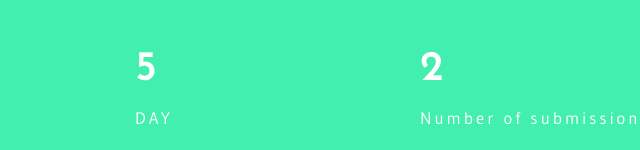
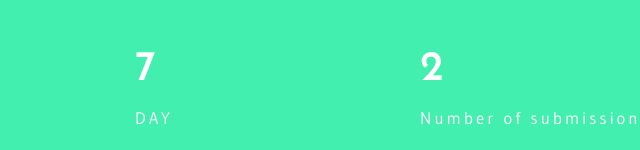
Before and after one commit to W-Coca/taiyixml, a plain HTML site: page index.html in a window 1280 px wide. Shown: the part 650-800 px from the top of the page, 520-1160 px from the left. Drawn offline with Linux system fonts and the light colour scheme.

Commit message:
Update index.html

```diff
--- a/index.html
+++ b/index.html
@@ -114,7 +114,7 @@
 				<h6>MOUTH</h6>
 			</div>
 			<div class="col-sm-3 col-xs-3 stats-grid">
-				<div class='numscroller numscroller-big-bottom' data-slno='1' data-min='0' data-max='5' data-delay='.5' data-increment="1">5</div>
+				<div class='numscroller numscroller-big-bottom' data-slno='1' data-min='0' data-max='7' data-delay='.5' data-increment="1">7</div>
 				<h6>DAY</h6>
 			</div>
 			<div class="col-sm-3 col-xs-3 stats-grid">
```
